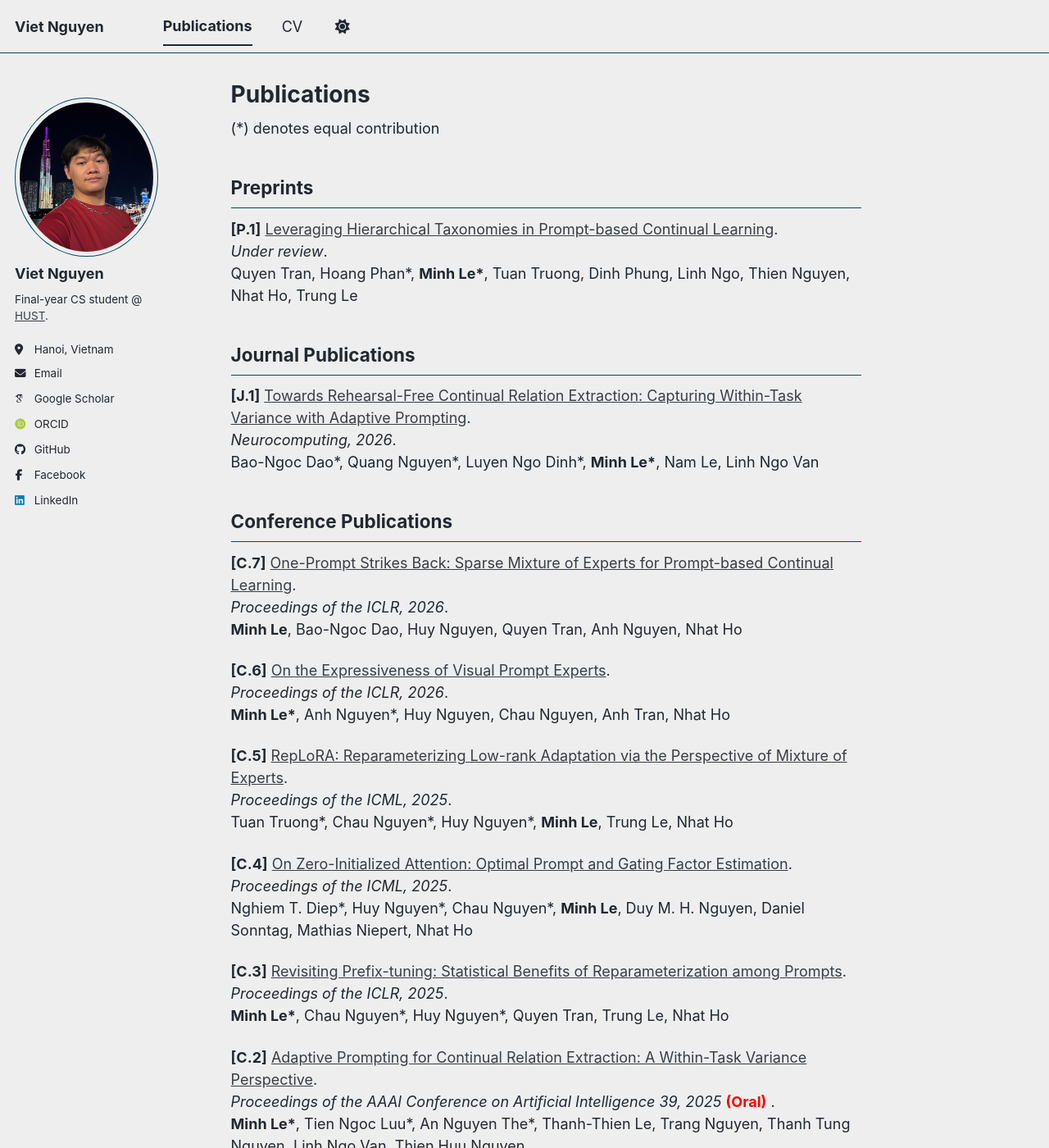
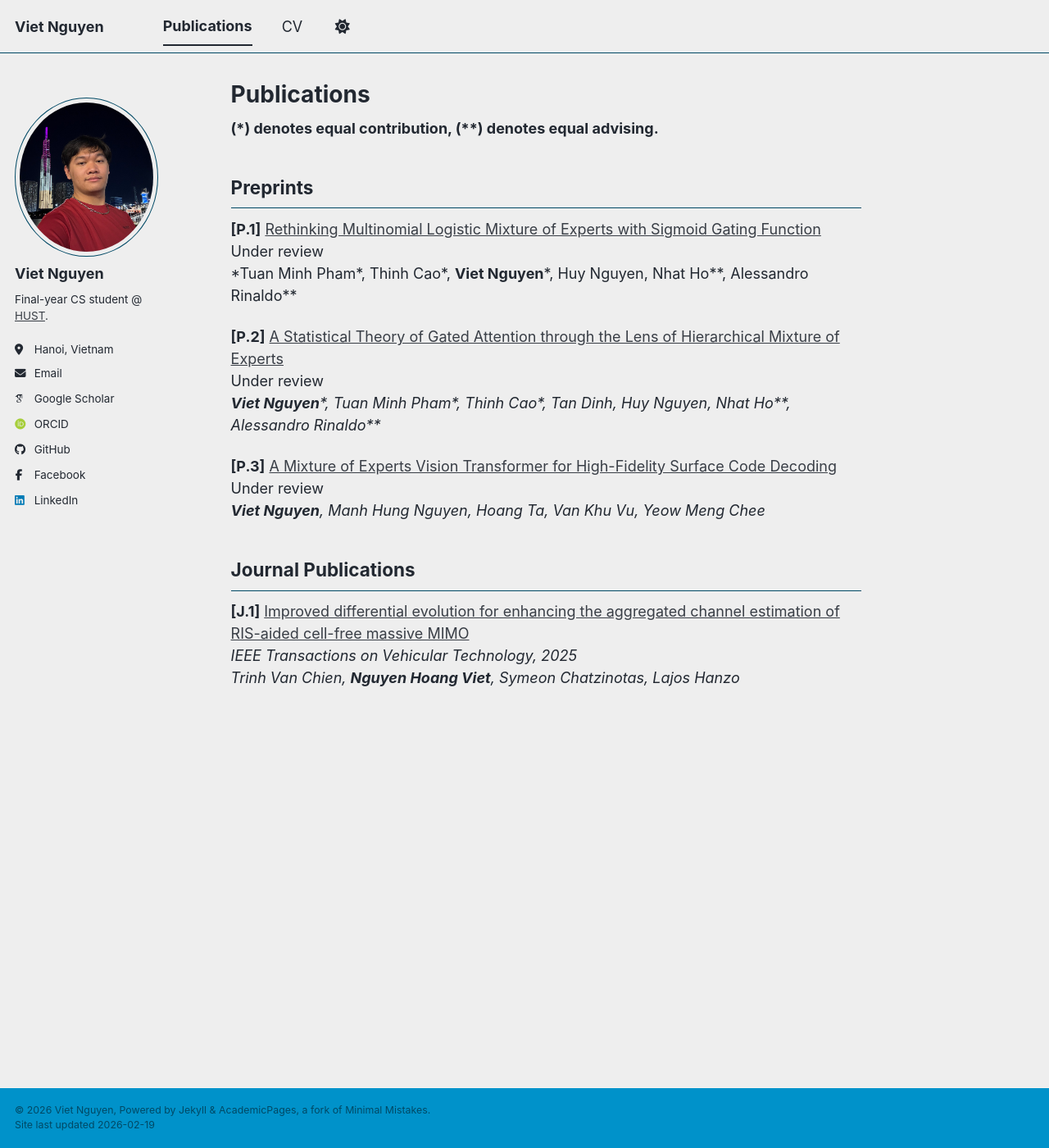
Before and after one commit to hsgsstudent/hsgsstudent.github.io, a Jekyll site: the page built from _pages/articles.md, in a window 1280 px wide and 1400 px high. Shown: the whole window at 82% size. Built offline with Jekyll 4.4.1, drawn with Linux system fonts in a browser that asks for light colours; some web fonts are replaced; a script bundle is joined from its source files by our own code; library files that are not in the unit come from our copies; some of the changed text lies outside the part shown.

Commit message:
Revise publication list and author contributions
Updated publication entries in articles.md, replacing old references with new ones and modifying author contributions.

```diff
--- a/_pages/articles.md
+++ b/_pages/articles.md
@@ -10,46 +10,23 @@ redirect_from:
 
 {% include base_path %}
 
-(*) denotes equal contribution
+**(\*) denotes equal contribution, (\**) denotes equal advising.** <br/>
 
 
 ## Preprints
-**[P.1]** [Leveraging Hierarchical Taxonomies in Prompt-based Continual Learning](https://arxiv.org/abs/2410.04327). <br/>
-*Under review*. <br/>
-Quyen Tran, Hoang Phan\*, <b>Minh Le\*</b>, Tuan Truong, Dinh Phung, Linh Ngo, Thien Nguyen, Nhat Ho, Trung Le
+**[P.1]** [Rethinking Multinomial Logistic Mixture of Experts with Sigmoid Gating Function](https://arxiv.org/abs/2602.01466) <br/>
+Under review <br/>
+*Tuan Minh Pham\*, Thinh Cao\*, __Viet Nguyen__\*, Huy Nguyen, Nhat Ho\*\*, Alessandro Rinaldo\*\*<br/>
 
+**[P.2]** [A Statistical Theory of Gated Attention through the Lens of Hierarchical Mixture of Experts](https://arxiv.org/abs/2602.01468) <br/>
+Under review <br/>
+*__Viet Nguyen__\*, Tuan Minh Pham\*, Thinh Cao\*, Tan Dinh, Huy Nguyen, Nhat Ho\*\*, Alessandro Rinaldo\*\**<br/>
+
+**[P.3]** [A Mixture of Experts Vision Transformer for High-Fidelity Surface Code Decoding](https://arxiv.org/abs/2601.12483) <br/>
+Under review <br/>
+*__Viet Nguyen__, Manh Hung Nguyen, Hoang Ta, Van Khu Vu, Yeow Meng Chee*<br/>
 
 ## Journal Publications
-**[J.1]** [Towards Rehearsal-Free Continual Relation Extraction: Capturing Within-Task Variance with Adaptive Prompting](https://arxiv.org/abs/2505.13944). <br/>
-*Neurocomputing, 2026*. <br/>
-Bao-Ngoc Dao\*, Quang Nguyen\*, Luyen Ngo Dinh\*, <b>Minh Le\*</b>, Nam Le, Linh Ngo Van
-
-## Conference Publications
-
-**[C.7]** [One-Prompt Strikes Back: Sparse Mixture of Experts for Prompt-based Continual Learning](https://arxiv.org/abs/2509.24483). <br/>
-*Proceedings of the ICLR, 2026*. <br/>
-<b>Minh Le</b>, Bao-Ngoc Dao, Huy Nguyen, Quyen Tran, Anh Nguyen, Nhat Ho
-
-**[C.6]** [On the Expressiveness of Visual Prompt Experts](https://arxiv.org/abs/2501.18936). <br/>
-*Proceedings of the ICLR, 2026*. <br/>
-<b>Minh Le\*</b>, Anh Nguyen\*, Huy Nguyen, Chau Nguyen, Anh Tran, Nhat Ho
-
-**[C.5]** [RepLoRA: Reparameterizing Low-rank Adaptation via the Perspective of Mixture of Experts](https://arxiv.org/abs/2502.03044). <br/>
-*Proceedings of the ICML, 2025*. <br/>
-Tuan Truong\*, Chau Nguyen\*, Huy Nguyen\*, <b>Minh Le</b>, Trung Le, Nhat Ho
-
-**[C.4]** [On Zero-Initialized Attention: Optimal Prompt and Gating Factor Estimation](https://arxiv.org/abs/2502.03029). <br/>
-*Proceedings of the ICML, 2025*. <br/>
-Nghiem T. Diep\*, Huy Nguyen\*, Chau Nguyen\*, <b>Minh Le</b>, Duy M. H. Nguyen, Daniel Sonntag, Mathias Niepert, Nhat Ho
-
-**[C.3]** [Revisiting Prefix-tuning: Statistical Benefits of Reparameterization among Prompts](https://arxiv.org/pdf/2410.02200). <br/>
-*Proceedings of the ICLR, 2025*. <br/>
-<b>Minh Le\*</b>, Chau Nguyen\*, Huy Nguyen\*, Quyen Tran, Trung Le, Nhat Ho
-
-**[C.2]** [Adaptive Prompting for Continual Relation Extraction: A Within-Task Variance Perspective](https://arxiv.org/abs/2412.08285). <br/>
-*Proceedings of the AAAI Conference on Artificial Intelligence 39, 2025* <span style="color:red"> **(Oral)** </span>. <br/>
-<b>Minh Le\*</b>, Tien Ngoc Luu\*, An Nguyen The\*, Thanh-Thien Le, Trang Nguyen, Thanh Tung Nguyen, Linh Ngo Van, Thien Huu Nguyen
-
-**[C.1]** [Mixture of Experts Meets Prompt-Based Continual Learning](https://arxiv.org/pdf/2405.14124.pdf). <br/>
-*Advances in NeurIPS, 2024*. <br/>
-<b>Minh Le</b>, An Nguyen\*, Huy Nguyen\*, Trang Nguyen\*, Trang Pham\*, Linh Van Ngo, Nhat Ho
+**[J.1]** [Improved differential evolution for enhancing the aggregated channel estimation of RIS-aided cell-free massive MIMO](https://arxiv.org/abs/2507.10113) <br/>
+*IEEE Transactions on Vehicular Technology, 2025* <br/>
+*Trinh Van Chien, __Nguyen Hoang Viet__, Symeon Chatzinotas, Lajos Hanzo*<br/>
```
